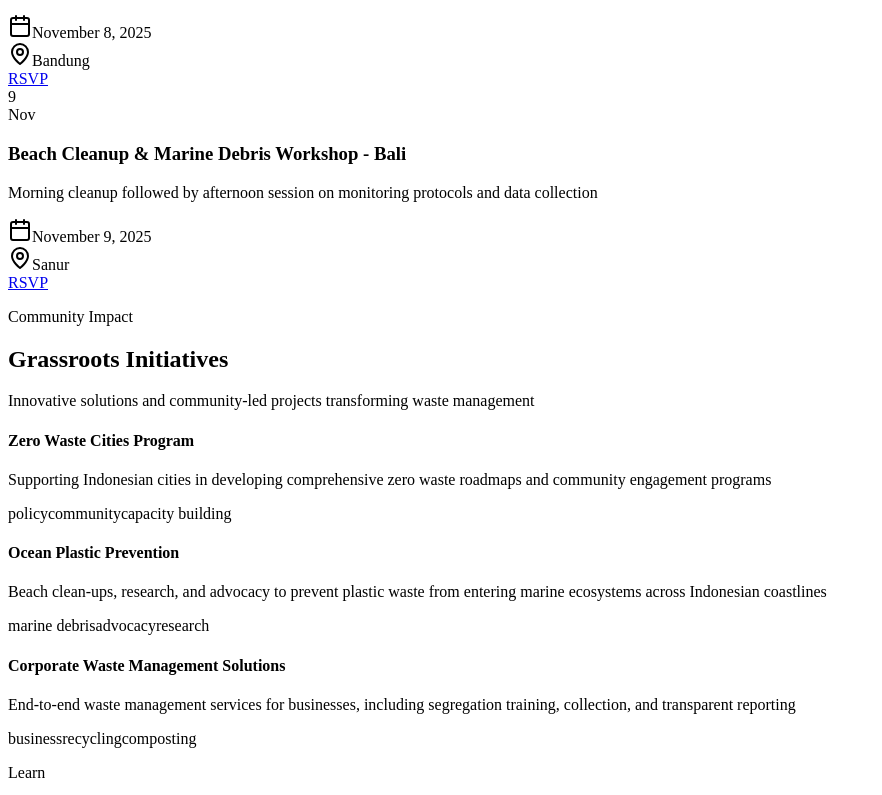
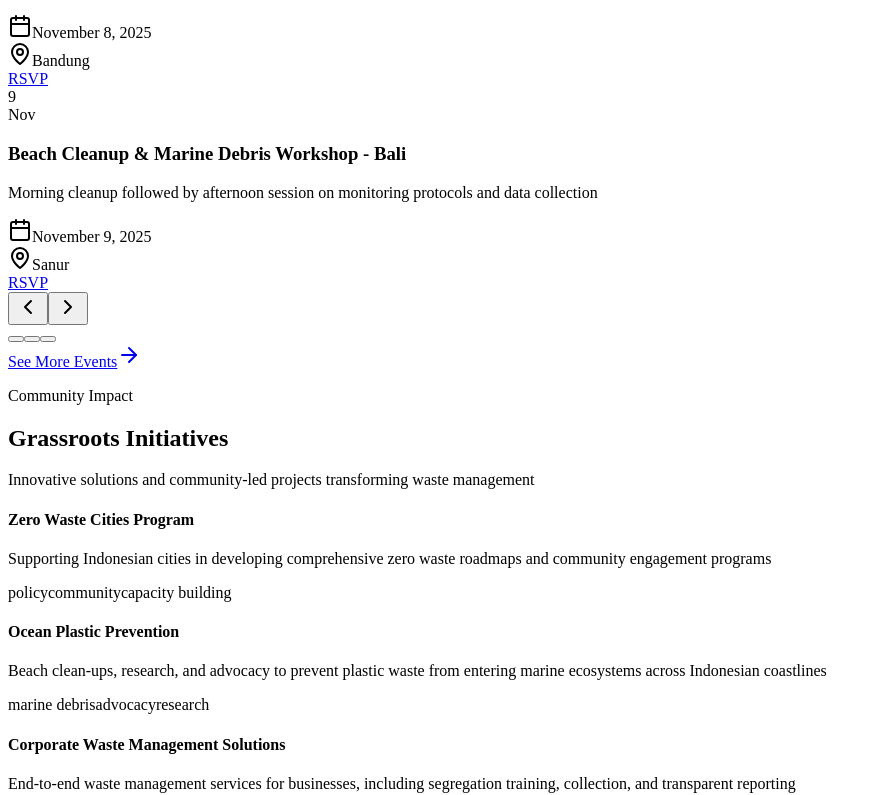
Before and after one commit to ralph-data4good/zw-indonesia, a React (Vite) app: page / in a window 1280 px wide. Shown: the part 3273-4068 px from the top of the page, without its empty margins (0-882 px from the left). Built offline with nearby package versions, Linux system fonts and the light colour scheme; the HTML template or start-up script is replaced by a standard one.

Commit message:
Add carousel navigation controls and See More Events button

```diff
--- a/src/components/EventsCarousel.jsx
+++ b/src/components/EventsCarousel.jsx
@@ -112,11 +112,11 @@ export default function EventsCarousel({ events = [] }) {
       </div>
 
       {/* Navigation Controls */}
-      {events.length > 3 && (
+      {events.length > 1 && (
         <>
           <button
             onClick={goToPrevious}
-            className="absolute left-0 top-1/2 -translate-y-1/2 -translate-x-4 w-12 h-12 rounded-full bg-white shadow-lg hover:bg-zwa-primary hover:text-white transition-all flex items-center justify-center group"
+            className="absolute left-0 top-1/2 -translate-y-1/2 -translate-x-4 md:-translate-x-6 w-12 h-12 rounded-full bg-white shadow-xl hover:bg-zwa-primary hover:text-white transition-all flex items-center justify-center group z-10 border-2 border-gray-200 hover:border-zwa-primary"
             aria-label="Previous events"
           >
             <ChevronLeft className="w-6 h-6" />
@@ -124,7 +124,7 @@ export default function EventsCarousel({ events = [] }) {
 
           <button
             onClick={goToNext}
-            className="absolute right-0 top-1/2 -translate-y-1/2 translate-x-4 w-12 h-12 rounded-full bg-white shadow-lg hover:bg-zwa-primary hover:text-white transition-all flex items-center justify-center group"
+            className="absolute right-0 top-1/2 -translate-y-1/2 translate-x-4 md:translate-x-6 w-12 h-12 rounded-full bg-white shadow-xl hover:bg-zwa-primary hover:text-white transition-all flex items-center justify-center group z-10 border-2 border-gray-200 hover:border-zwa-primary"
             aria-label="Next events"
           >
             <ChevronRight className="w-6 h-6" />
--- a/src/routes/Home.jsx
+++ b/src/routes/Home.jsx
@@ -82,6 +82,15 @@ export default function Home() {
           centered={false}
         >
           <EventsCarousel events={upcomingEvents} />
+          <div className="text-center mt-10">
+            <Link
+              to="/events"
+              className="inline-flex items-center gap-2 btn btn-primary text-base px-8 py-3"
+            >
+              <span>See More Events</span>
+              <ArrowRight className="w-5 h-5" aria-hidden="true" />
+            </Link>
+          </div>
           {(loadingEvents || eventsError) && (
             <p className="text-xs text-gray-500 mt-4">{loadingEvents ? 'Loading…' : `Error: ${eventsError}`}</p>
           )}
```
